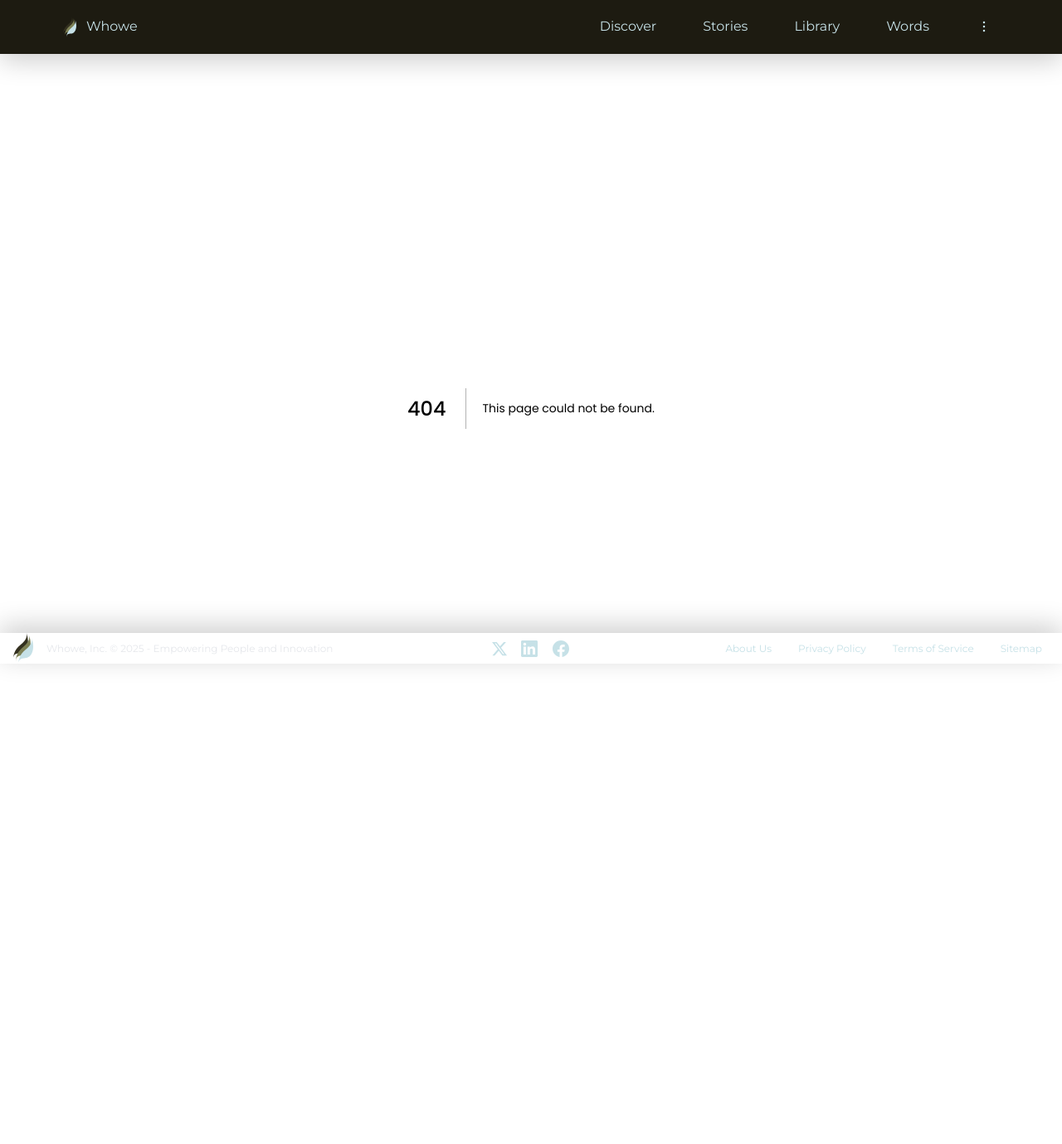
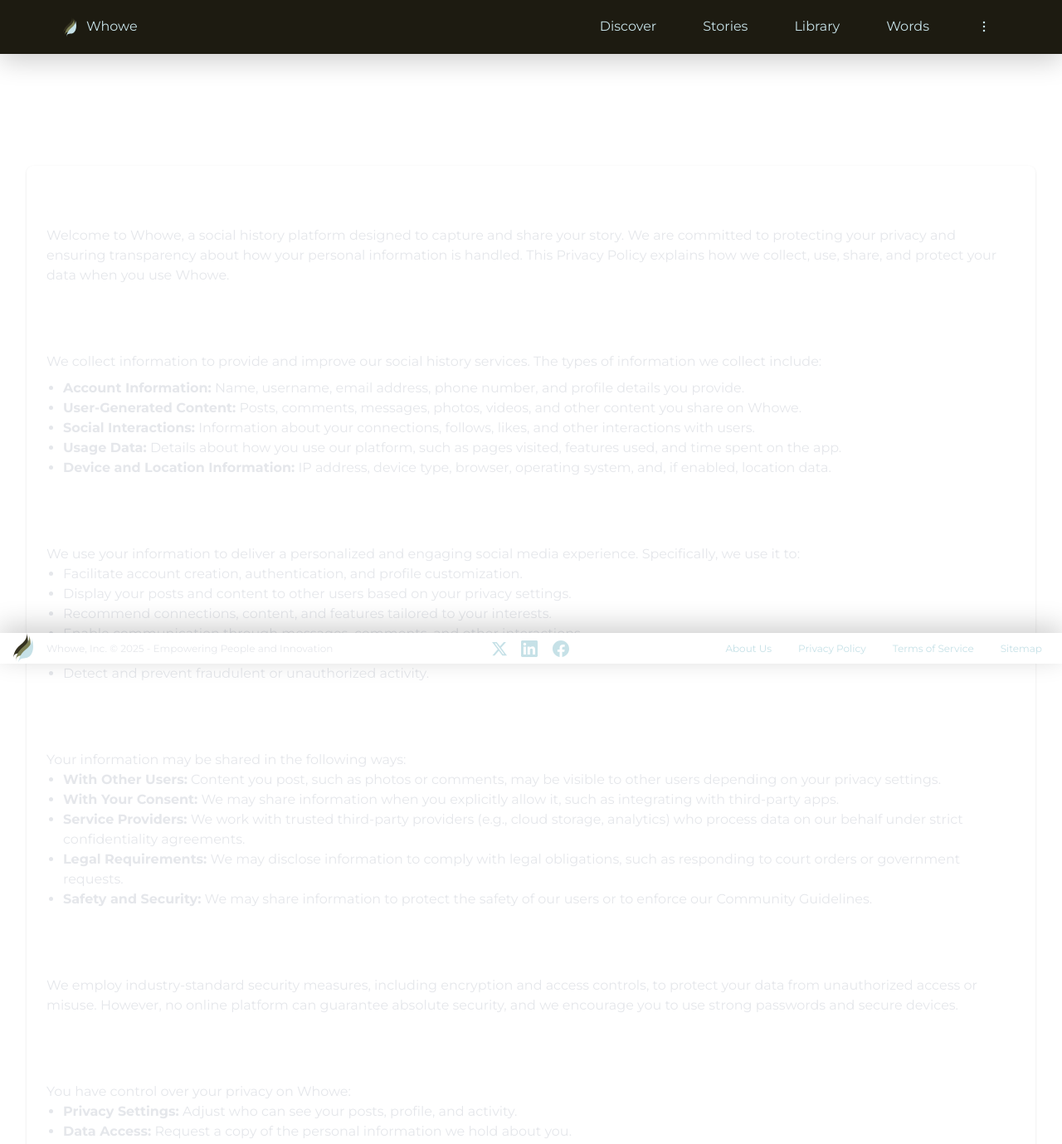
Before and after one commit to GlitchAsylum/Whowe2, a Next.js app: page /privacy in a window 1280 px wide. Before the commit this address had no page. Shown: the top 1379 px of the page at 83% size. Before the commit the page ends 892 px from the top, so only its background shows below. Built offline with nearby package versions, Linux system fonts and the light colour scheme.

Commit message:
privacy page

```diff
--- /dev/null
+++ b/app/privacy/layout.tsx
@@ -0,0 +1,15 @@
+import type { Metadata } from "next";
+import '@/app/ui/global/global.css';
+
+export const metadata: Metadata = {
+  title: "Privacy Policy",
+  description: "Whowe is a revolutionary social history platform designed to help you record, share, and even sell your life stories and traditions to current and future generations.",
+};
+
+export default function RootLayout({children,}: Readonly<{children: React.ReactNode;}>) {
+  return (
+      <div>
+        {children}
+      </div>
+  );
+}
--- /dev/null
+++ b/app/privacy/page.tsx
@@ -0,0 +1,135 @@
+import Head from 'next/head';
+
+export default function PrivacyPolicy() {
+  return (
+    <div className="min-h-screen bg-[var{--background}]">
+      <Head>
+        <title>Privacy Policy | Whowe</title>
+        <meta name="description" content="Privacy Policy for Whowe, a social media platform" />
+      </Head>
+
+      <header className="">
+        <div className="max-w-7xl mx-auto pt-6 px-4 sm:px-6 lg:px-8">
+          <h1 className="text-3xl font-bold text-white">Privacy Policy</h1>
+        </div>
+      </header>
+
+      <main className="max-w-7xl mx-auto py-6 sm:px-6 lg:px-8">
+        <div className="px-4 py-6 sm:px-0">
+          <div className="bg-white/6 shadow overflow-hidden sm:rounded-lg">
+            <div className="px-4 py-5 sm:p-6">
+              <section className="mb-8">
+                <h2 className="text-2xl font-semibold text-white mb-4">1. Introduction</h2>
+                <p className="text-gray-200">
+                  Welcome to Whowe, a social history platform designed to capture and share your story. We are committed to protecting your privacy and ensuring transparency about how your personal information is handled. This Privacy Policy explains how we collect, use, share, and protect your data when you use Whowe.
+                </p>
+              </section>
+
+              <section className="mb-8">
+                <h2 className="text-2xl font-semibold text-white mb-4">2. Information We Collect</h2>
+                <p className="text-gray-200 mb-2">
+                  We collect information to provide and improve our social history services. The types of information we collect include:
+                </p>
+                <ul className="list-disc pl-5 text-gray-200">
+                  <li><strong>Account Information:</strong> Name, username, email address, phone number, and profile details you provide.</li>
+                  <li><strong>User-Generated Content:</strong> Posts, comments, messages, photos, videos, and other content you share on Whowe.</li>
+                  <li><strong>Social Interactions:</strong> Information about your connections, follows, likes, and other interactions with users.</li>
+                  <li><strong>Usage Data:</strong> Details about how you use our platform, such as pages visited, features used, and time spent on the app.</li>
+                  <li><strong>Device and Location Information:</strong> IP address, device type, browser, operating system, and, if enabled, location data.</li>
+                </ul>
+              </section>
+
+              <section className="mb-8">
+                <h2 className="text-2xl font-semibold text-white mb-4">3. How We Use Your Information</h2>
+                <p className="text-gray-200">
+                  We use your information to deliver a personalized and engaging social media experience. Specifically, we use it to:
+                </p>
+                <ul className="list-disc pl-5 text-gray-200">
+                  <li>Facilitate account creation, authentication, and profile customization.</li>
+                  <li>Display your posts and content to other users based on your privacy settings.</li>
+                  <li>Recommend connections, content, and features tailored to your interests.</li>
+                  <li>Enable communication through messages, comments, and other interactions.</li>
+                  <li>Analyze usage trends to improve our platform’s functionality and user experience.</li>
+                  <li>Detect and prevent fraudulent or unauthorized activity.</li>
+                </ul>
+              </section>
+
+              <section className="mb-8">
+                <h2 className="text-2xl font-semibold text-white mb-4">4. Sharing Your Information</h2>
+                <p className="text-gray-200">
+                  Your information may be shared in the following ways:
+                </p>
+                <ul className="list-disc pl-5 text-gray-200">
+                  <li><strong>With Other Users:</strong> Content you post, such as photos or comments, may be visible to other users depending on your privacy settings.</li>
+                  <li><strong>With Your Consent:</strong> We may share information when you explicitly allow it, such as integrating with third-party apps.</li>
+                  <li><strong>Service Providers:</strong> We work with trusted third-party providers (e.g., cloud storage, analytics) who process data on our behalf under strict confidentiality agreements.</li>
+                  <li><strong>Legal Requirements:</strong> We may disclose information to comply with legal obligations, such as responding to court orders or government requests.</li>
+                  <li><strong>Safety and Security:</strong> We may share information to protect the safety of our users or to enforce our Community Guidelines.</li>
+                </ul>
+              </section>
+
+              <section className="mb-8">
+                <h2 className="text-2xl font-semibold text-white mb-4">5. Data Security</h2>
+                <p className="text-gray-200">
+                  We employ industry-standard security measures, including encryption and access controls, to protect your data from unauthorized access or misuse. However, no online platform can guarantee absolute security, and we encourage you to use strong passwords and secure devices.
+                </p>
+              </section>
+
+              <section className="mb-8">
+                <h2 className="text-2xl font-semibold text-white mb-4">6. Your Privacy Choices</h2>
+                <p className="text-gray-200">
+                  You have control over your privacy on Whowe:
+                </p>
+                <ul className="list-disc pl-5 text-gray-200">
+                  <li><strong>Privacy Settings:</strong> Adjust who can see your posts, profile, and activity.</li>
+                  <li><strong>Data Access:</strong> Request a copy of the personal information we hold about you.</li>
+                  <li><strong>Data Deletion:</strong> Request the deletion of your account and associated data.</li>
+                  <li><strong>Marketing Preferences:</strong> Opt out of personalized ads or promotional communications.</li>
+                </ul>
+                <p className="text-gray-200">
+                  To exercise these rights, visit your account settings or contact us at privacy@Whowe.com.
+                </p>
+              </section>
+
+              <section className="mb-8">
+                <h2 className="text-2xl font-semibold text-white mb-4">7. Third-Party Integrations</h2>
+                <p className="text-gray-200">
+                  Whowe may allow you to connect your account to third-party services (e.g., sharing posts to other platforms). These services have their own privacy policies, and we encourage you to review them before connecting.
+                </p>
+              </section>
+
+              <section className="mb-8">
+                <h2 className="text-2xl font-semibold text-white mb-4">8. Children’s Privacy</h2>
+                <p className="text-gray-200">
+                  Whowe is not intended for users under the age of 13. We do not knowingly collect personal information from children under 13. If we become aware of such data, we will take steps to delete it.
+                </p>
+              </section>
+
+              <section className="mb-8">
+                <h2 className="text-2xl font-semibold text-white mb-4">9. Changes to This Policy</h2>
+                <p className="text-gray-200">
+                  We may update this Privacy Policy to reflect changes in our practices or legal requirements. We will notify you of significant changes by posting the updated policy on this page and updating the effective date below.
+                </p>
+              </section>
+
+              <section className="mb-8">
+                <h2 className="text-2xl font-semibold text-white mb-4">10. Contact Us</h2>
+                <p className="text-gray-200 mb-4">
+                  If you have questions or concerns about this Privacy Policy, please reach out to us:
+                </p>
+                <p className="text-gray-200">
+                  Email: support@Whowe.com<br />
+                  Address: Whowe Inc., 110 Winter Lake Blvd., Fenton, MO 63026
+                </p>
+              </section>
+
+              <p className="text-gray-500 text-sm">
+                Effective Date: April 30, 2025
+              </p>
+            </div>
+          </div>
+        </div>
+      </main>
+    </div>
+  );
+}
```
